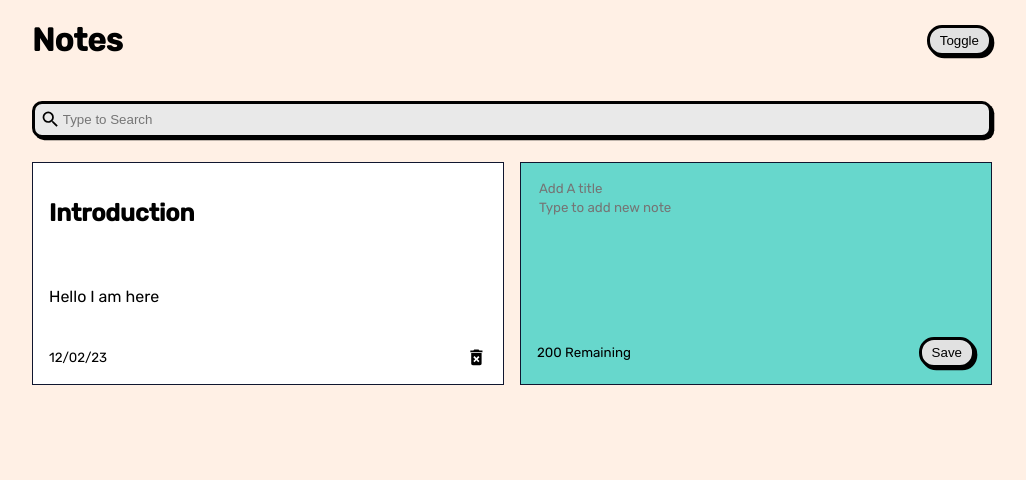
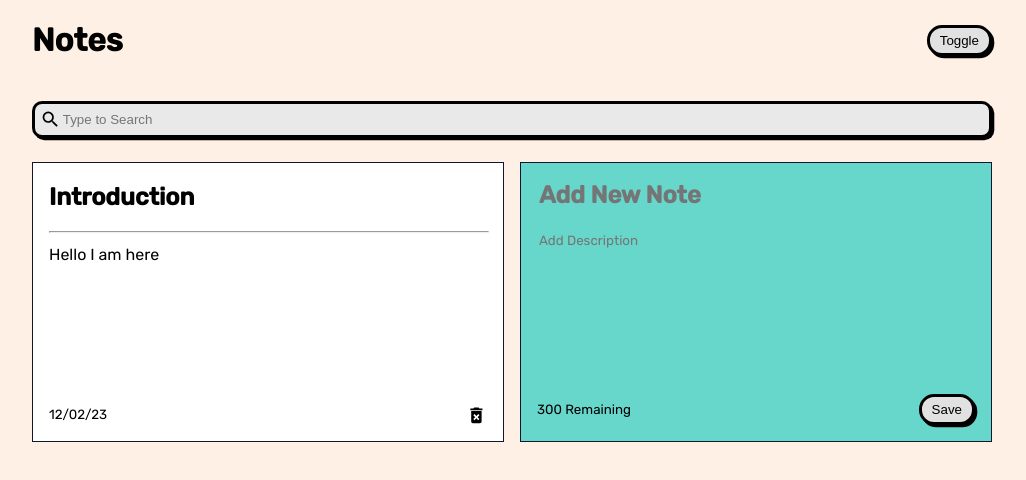
Before and after one commit to getHarshit/NeuNotes, a React (Create React App) app: page / in a window 1280 px wide. Shown: the top 480 px of the page, without its empty margins (128-1154 px from the left). Built offline with nearby package versions, Linux system fonts and the light colour scheme.

Commit message:
Fixed Notes Layout
Fixed Layouts

```diff
--- a/src/components/addNote.js
+++ b/src/components/addNote.js
@@ -8,11 +8,11 @@ export default function AddNote(props){
         title : '',
         text : '',
     });
-    const characterLimit = 200;
+    const characterLimit = 300;
 
     function handleChange(event){
         const value = event.target.value;
-        const count = noteText.title.length;
+        const count = noteText.title.length +noteText.text.length ;
         console.log(count);
         if(characterLimit - count >=0){
             setNoteText({
@@ -43,15 +43,16 @@ export default function AddNote(props){
                       cols ="10"
                       value={noteText.title}
                       name = "title"
-                      placeholder = "Add A title"
+                      placeholder = "Add New Note"
                       onChange={handleChange}
+                      className ="title"
                       />
             <textarea
                 rows="9"
                 cols="10"
                 value={noteText.text}
                 name = "text"
-                placeholder="Type to add new note"
+                placeholder="Add Description"
                 onChange = {handleChange}
             ></textarea>
             <div className="notes-footer">
--- a/src/components/notes.js
+++ b/src/components/notes.js
@@ -4,8 +4,9 @@ import { MdDeleteForever } from "react-icons/md";
 export default function Notes(prop){
     return (
         <div className="note">
-            <h2>{prop.title}</h2>
-            <span>{prop.text}</span>
+            <h2 className="notetitle">{prop.title}</h2>
+            <hr></hr>
+            <div className="description">{prop.text}</div>
             <div className="notes-footer">
                 <small>{prop.date}</small>
                 <MdDeleteForever className="delete-icon" size = '1.3em' onClick={() =>{prop.deleteNote(prop.id)}}/>
--- a/src/index.css
+++ b/src/index.css
@@ -66,6 +66,13 @@ textarea{
 textarea:focus{
   outline: none;
 }
+
+.title{
+  margin-bottom: 5px;
+  font-weight: 600;
+  font-size: 24px;
+}
+
 .save{
   background-color: #e1e1e1;
   border-style: solid;
@@ -89,13 +96,12 @@ textarea:focus{
     border-color: #10162F;
     padding: 1rem;
     display: flex;
-    min-height: 11.25rem;
+    min-height: 14rem;
     background-color: white;
     flex-direction: column;
     box-shadow: 0px 0px 0 #10162F;
+    white-space: pre-wrap;
     justify-content: space-between;
-    white-space: pre-wrap;
-    position: relative;
     transition: box-shadow 200ms ease,transform 200ms ease;
 }
 
@@ -104,10 +110,30 @@ textarea:focus{
   transform: translate(4px, -4px);
   box-shadow: -8px 8px 0 #10162f ;
 }
+.notetitle{
+  margin-top: 4px;
+  font-weight: 600;
+  font-size: 24px;
+}
+.description{
+  height: 150px;
+  margin-top: 12px;
+}
+
 .notes-footer{
   display: flex;
   align-items: center;
   justify-content: space-between;
+  margin-top: 10px;
+}
+
+hr{
+  display: block;
+  border-style: inset;
+  border-width: 1px;
+  width: 100%;
+  padding: 0;
+  margin: 0;
 }
 
 span{
```
